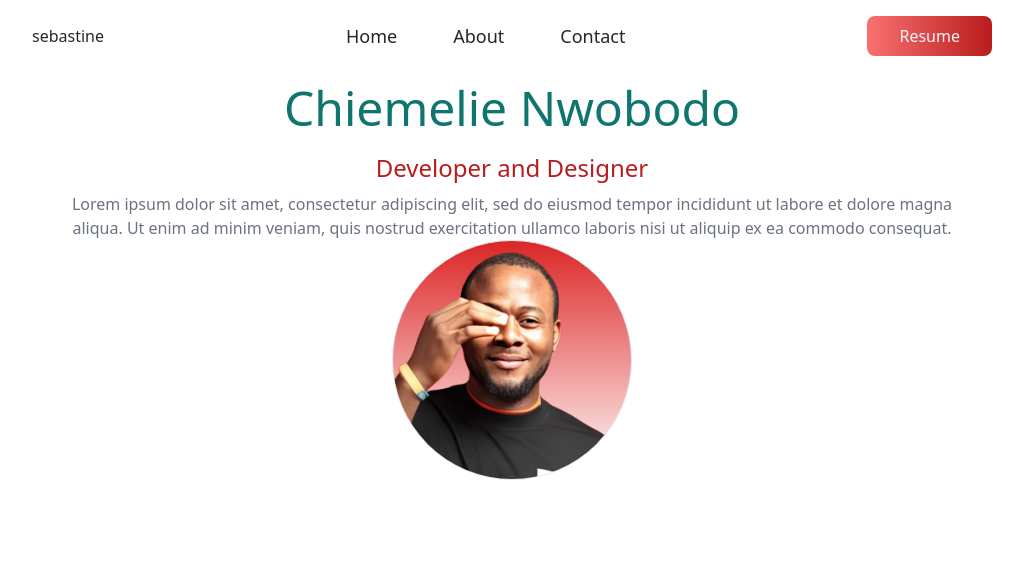
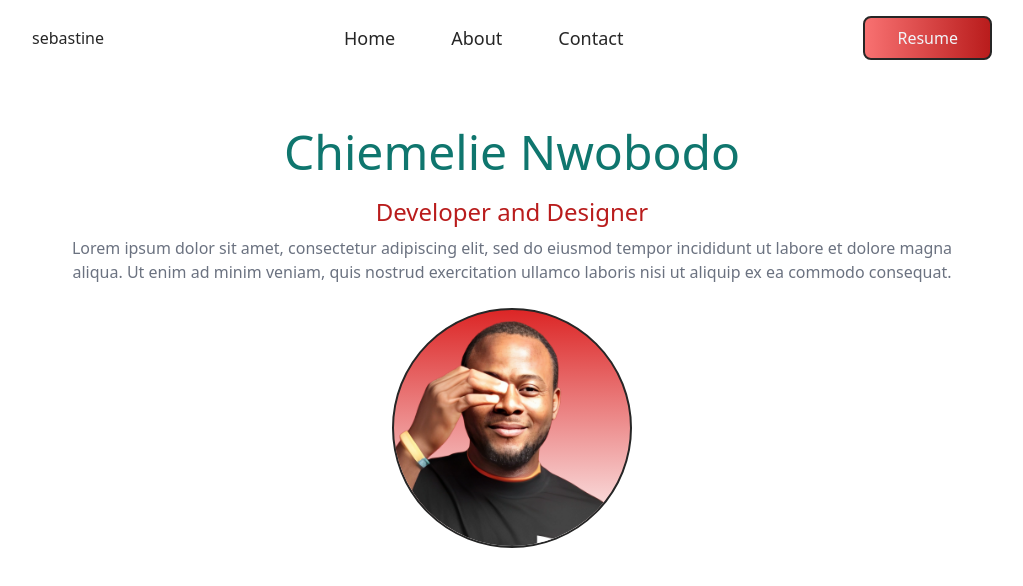
Before and after one commit to sebchi-crtl/seb-portfolio, a Next.js app: page / in a window 1280 px wide. Shown: the top 586 px of the page, without its empty margins (128-1151 px from the left). Built offline with nearby package versions, Linux system fonts and the light colour scheme.

Commit message:
border change

```diff
--- a/components/header/Header.tsx
+++ b/components/header/Header.tsx
@@ -4,7 +4,7 @@ import devseb from "@/public/image/mypix.png"
 
 const Header = () => {
     return (
-        <section className="min-h-screen text-center">
+        <section className="min-h-screen my-10 text-center">
             <div className="text-red-700 px-10">
                 <h1 className="text-5xl py-3 text-teal-700 font-medium ">
                     Chiemelie Nwobodo
@@ -25,7 +25,7 @@ const Header = () => {
                 <AiFillTwitterCircle />
                 </div> */}
             </div>
-            <div className="relative mx-auto bg-gradient-to-b from-red-600 rounded-full w-60 h-60 overflow-hidden border">
+            <div className="relative mx-auto bg-gradient-to-b from-red-600 rounded-full my-6 w-60 h-60 overflow-hidden border-[.168rem] border-neutral-800 ">
                 <Image src={devseb} layout="fill" objectFit="cover" alt={""}/>
             </div>
         </section>
--- a/components/navbar/Navbar.tsx
+++ b/components/navbar/Navbar.tsx
@@ -16,7 +16,7 @@ const Navbar = () => {
                         <Link href="/contact">Contact</Link>
                     </div>
                     <div className="nav-logo md:flex hidden">
-                        <button className='border border-none rounded-[0.5rem] outline-none bg-gradient-to-r from-red-400 to-red-700 px-8 py-2 bg- text-slate-100'>Resume</button>
+                        <button className='border-[.168rem] border-neutral-800  rounded-[0.5rem] outline-none bg-gradient-to-r from-red-400 to-red-700 px-8 py-2 bg- text-slate-100'>Resume</button>
                     </div>
                 </div>
             </header>
--- a/package.json
+++ b/package.json
@@ -15,6 +15,7 @@
     "autoprefixer": "10.4.15",
     "eslint": "8.47.0",
     "eslint-config-next": "13.4.19",
+    "framer-motion": "^10.16.2",
     "next": "13.4.19",
     "postcss": "8.4.28",
     "react": "18.2.0",
```
Also changed, not shown: 1 other file (tests, documents, lock files or other folders).
